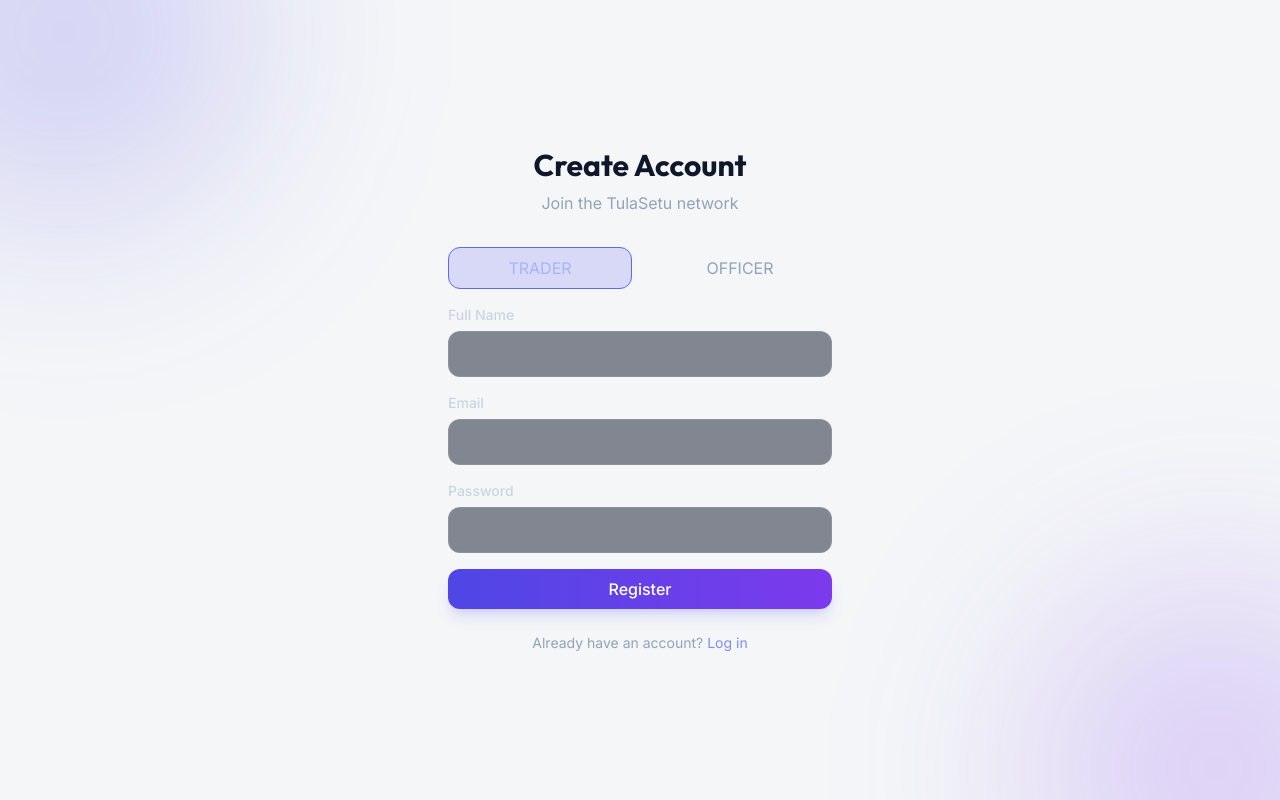
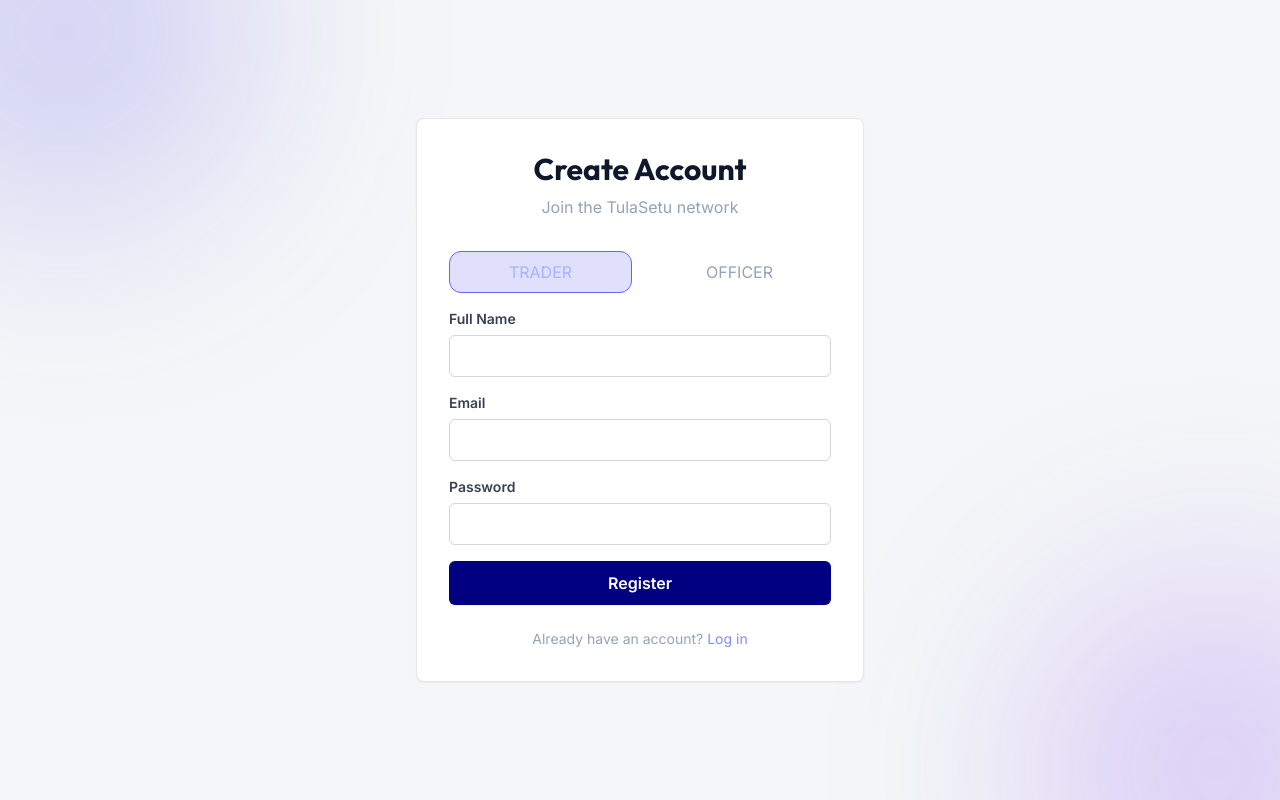
Before and after one commit to Aryanlohri/TULASETU, a Next.js app in the folder frontend/: page /register in a window 1280 px wide. Built offline with nearby package versions, Linux system fonts and the light colour scheme; no server answers.

Commit message:
feat(ui): redesign core UI components for formal aesthetic

```diff
--- a/frontend/src/components/ui/Badge.jsx
+++ b/frontend/src/components/ui/Badge.jsx
@@ -2,15 +2,15 @@
 
 export default function Badge({ children, type = 'default', className }) {
   const types = {
-    VERIFIED: 'bg-emerald-500/10 text-emerald-400 border border-emerald-500/20',
-    PENDING: 'bg-amber-500/10 text-amber-400 border border-amber-500/20',
-    REJECTED: 'bg-rose-500/10 text-rose-400 border border-rose-500/20',
-    WEIGHING: 'bg-indigo-500/10 text-indigo-400 border border-indigo-500/20',
-    default: 'bg-slate-500/10 text-slate-300 border border-slate-500/20'
+    VERIFIED: 'bg-green-100 text-green-800 border border-green-200',
+    PENDING: 'bg-yellow-100 text-yellow-800 border border-yellow-200',
+    REJECTED: 'bg-red-100 text-red-800 border border-red-200',
+    WEIGHING: 'bg-primary-100 text-primary-800 border border-primary-200',
+    default: 'bg-gray-100 text-gray-800 border border-gray-200'
   };
 
   return (
-    <span className={twMerge("px-2.5 py-0.5 rounded-full text-xs font-semibold", types[type] || types.default, className)}>
+    <span className={twMerge("px-2.5 py-0.5 rounded-full text-xs font-bold", types[type] || types.default, className)}>
       {children}
     </span>
   );
--- a/frontend/src/components/ui/Button.jsx
+++ b/frontend/src/components/ui/Button.jsx
@@ -2,17 +2,17 @@
 import { twMerge } from 'tailwind-merge';
 
 export default function Button({ children, variant = 'primary', className, loading, ...props }) {
-  const base = "inline-flex items-center justify-center rounded-xl font-medium transition-all duration-200 active:scale-95 disabled:opacity-50 disabled:pointer-events-none";
+  const base = "inline-flex items-center justify-center rounded-md font-semibold transition-all duration-200 active:scale-95 disabled:opacity-50 disabled:pointer-events-none";
   const variants = {
-    primary: "bg-gradient-to-r from-indigo-600 to-violet-600 text-white shadow-lg shadow-indigo-500/20 hover:shadow-indigo-500/40",
-    secondary: "bg-white/10 text-white hover:bg-white/20",
-    outline: "border border-white/20 text-white hover:bg-white/5",
-    danger: "bg-rose-500 text-white hover:bg-rose-600 shadow-lg shadow-rose-500/20",
-    ghost: "text-slate-300 hover:text-white hover:bg-white/5",
+    primary: "bg-primary-900 text-white hover:bg-primary-800 shadow-sm",
+    secondary: "bg-saffron-500 text-white hover:bg-saffron-600 shadow-sm",
+    outline: "border-2 border-primary-900 text-primary-900 hover:bg-primary-50",
+    danger: "bg-red-600 text-white hover:bg-red-700 shadow-sm",
+    ghost: "text-gray-600 hover:text-primary-900 hover:bg-gray-100",
   };
   const sizes = {
     sm: "px-3 py-1.5 text-sm",
-    md: "px-4 py-2",
+    md: "px-5 py-2.5",
     lg: "px-6 py-3 text-lg",
   };
 
--- a/frontend/src/components/ui/Card.jsx
+++ b/frontend/src/components/ui/Card.jsx
@@ -2,7 +2,7 @@
 
 export default function Card({ children, className, ...props }) {
   return (
-    <div className={twMerge("glass rounded-2xl", className)} {...props}>
+    <div className={twMerge("bg-white border border-gray-200 shadow-sm rounded-lg", className)} {...props}>
       {children}
     </div>
   );
--- a/frontend/src/components/ui/Input.jsx
+++ b/frontend/src/components/ui/Input.jsx
@@ -4,17 +4,17 @@
 const Input = forwardRef(({ label, error, className, ...props }, ref) => {
   return (
     <div className="w-full">
-      {label && <label className="block text-sm font-medium text-slate-300 mb-1.5">{label}</label>}
+      {label && <label className="block text-sm font-semibold text-gray-700 mb-1.5">{label}</label>}
       <input
         ref={ref}
         className={twMerge(
-          "w-full bg-slate-900/50 border border-white/10 rounded-xl px-4 py-2.5 text-white placeholder-slate-500 focus:outline-none focus:ring-2 focus:ring-indigo-500/50 focus:border-indigo-500 transition-all",
-          error && "border-rose-500 focus:ring-rose-500/50 focus:border-rose-500",
+          "w-full bg-white border border-gray-300 rounded-md px-4 py-2 text-gray-900 placeholder-gray-400 focus:outline-none focus:ring-2 focus:ring-primary-500 focus:border-primary-500 transition-all",
+          error && "border-red-500 focus:ring-red-500 focus:border-red-500",
           className
         )}
         {...props}
       />
-      {error && <p className="mt-1 text-sm text-rose-400">{error}</p>}
+      {error && <p className="mt-1 text-sm text-red-600 font-medium">{error}</p>}
     </div>
   );
 });
--- a/frontend/src/components/ui/Loading.jsx
+++ b/frontend/src/components/ui/Loading.jsx
@@ -1,7 +1,7 @@
 export default function Loading() {
   return (
     <div className="flex justify-center items-center p-8">
-      <div className="w-8 h-8 border-2 border-indigo-500/30 border-t-indigo-500 rounded-full animate-spin" />
+      <div className="w-8 h-8 border-4 border-gray-200 border-t-primary-900 rounded-full animate-spin" />
     </div>
   );
 }
--- a/frontend/src/components/ui/Modal.jsx
+++ b/frontend/src/components/ui/Modal.jsx
@@ -19,9 +19,9 @@
             className="relative w-full max-w-lg z-10"
           >
             <Card className="p-0 overflow-hidden shadow-2xl">
-              <div className="flex justify-between items-center p-4 border-b border-white/10 bg-white/5">
-                <h3 className="font-heading font-bold text-lg">{title}</h3>
-                <button onClick={onClose} className="p-1 rounded-lg hover:bg-white/10 text-slate-400 transition"><X className="w-5 h-5"/></button>
+              <div className="flex justify-between items-center p-4 border-b border-gray-200 bg-gray-50">
+                <h3 className="font-heading font-bold text-lg text-primary-900">{title}</h3>
+                <button onClick={onClose} className="p-1 rounded-lg hover:bg-gray-200 text-gray-500 transition"><X className="w-5 h-5"/></button>
               </div>
               <div className="p-6">
                 {children}
--- a/frontend/src/components/ui/StatusTimeline.jsx
+++ b/frontend/src/components/ui/StatusTimeline.jsx
@@ -6,13 +6,13 @@
     <div className="flex items-center w-full my-6">
       {statuses.map((status, idx) => (
         <div key={status} className="flex-1 flex items-center relative">
-          <div className={`w-8 h-8 rounded-full flex items-center justify-center text-xs font-bold z-10 transition-colors ${idx <= currentIndex ? 'bg-indigo-500 text-white shadow-[0_0_15px_rgba(99,102,241,0.5)]' : 'bg-slate-800 text-slate-500 border border-white/10'}`}>
+          <div className={`w-8 h-8 rounded-full flex items-center justify-center text-xs font-bold z-10 transition-colors ${idx <= currentIndex ? 'bg-primary-900 text-white shadow-sm' : 'bg-gray-100 text-gray-400 border border-gray-300'}`}>
             {idx + 1}
           </div>
           {idx < statuses.length - 1 && (
-            <div className={`h-1 w-full absolute left-4 top-1/2 -translate-y-1/2 ${idx < currentIndex ? 'bg-indigo-500' : 'bg-slate-800'}`} />
+            <div className={`h-1 w-full absolute left-4 top-1/2 -translate-y-1/2 ${idx < currentIndex ? 'bg-primary-900' : 'bg-gray-200'}`} />
           )}
-          <span className="absolute -bottom-6 left-1/2 -translate-x-1/2 text-[10px] font-medium text-slate-400">{status}</span>
+          <span className="absolute -bottom-6 left-1/2 -translate-x-1/2 text-[10px] font-bold text-gray-600">{status}</span>
         </div>
       ))}
     </div>
```
